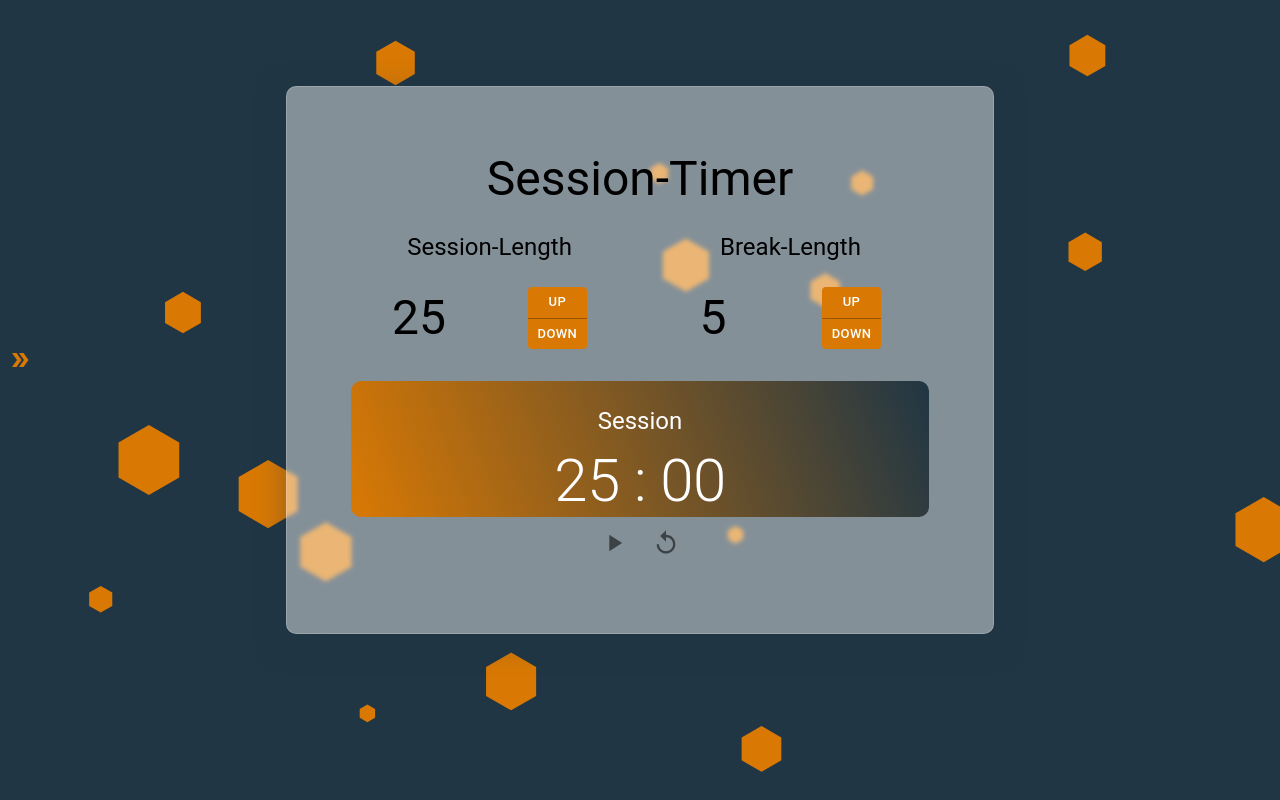
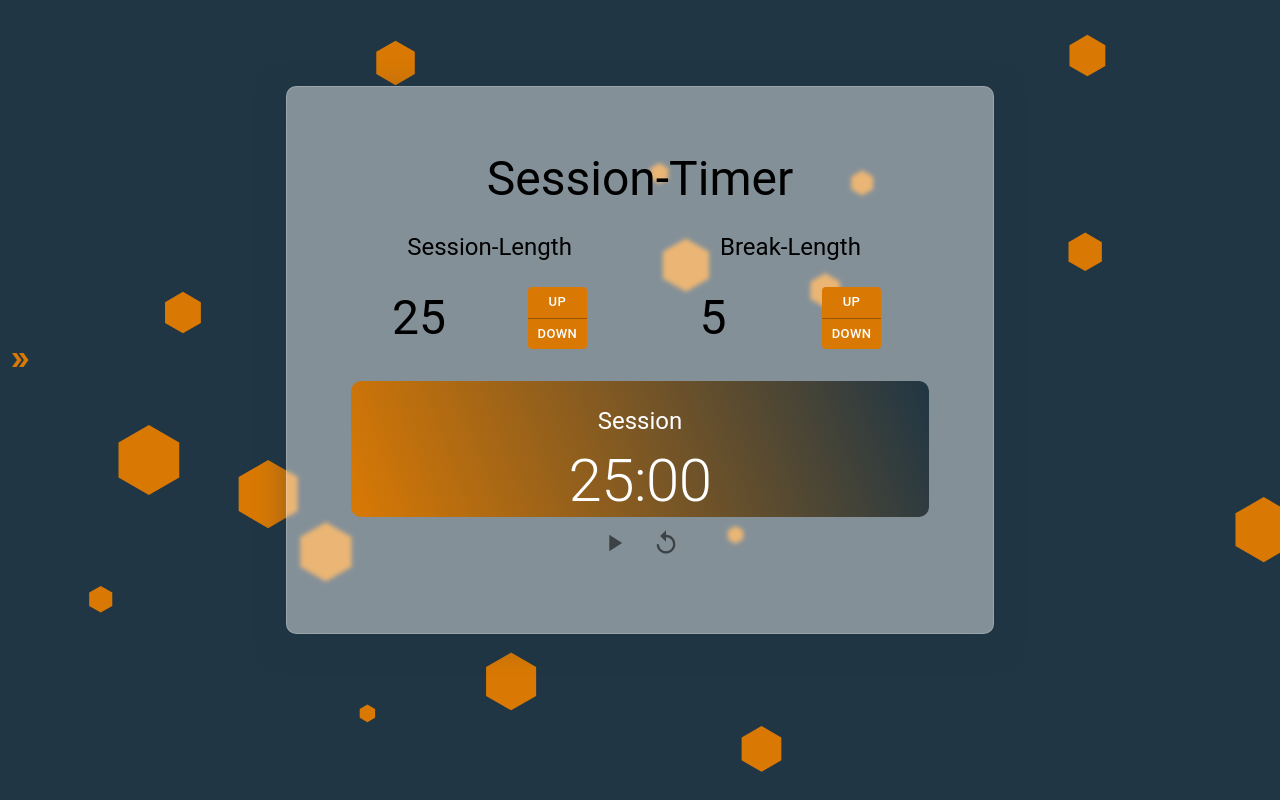
Before and after one commit to Dmnk28/timer, a React (Create React App) app in the folder timer/: page / in a window 1280 px wide. Built offline with nearby package versions, Linux system fonts and the light colour scheme.

Commit message:
Switched back to the other secsToClock solution from the net, I it was causing Problems and I did't realise it before.

```diff
--- a/timer/src/components/Timer.js
+++ b/timer/src/components/Timer.js
@@ -85,7 +85,9 @@ class Timer extends React.Component {
     secsToClock = () => {
         let mins = Math.floor(this.state.time / 60);
         let secs = this.state.time - mins * 60;
-        return `${(mins < 10) ? '0' + mins : mins} : ${(secs < 10)? '0' + secs : secs}`;
+        mins = (mins < 10) ? '0' + mins : mins;
+        secs = (secs < 10) ? '0' + secs : secs;
+        return mins + ":" + secs;
     }
 
     ////////////////////////////
```
